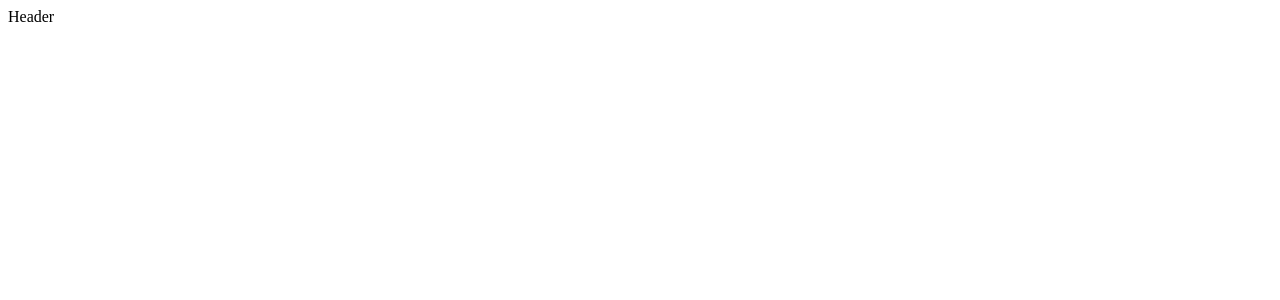
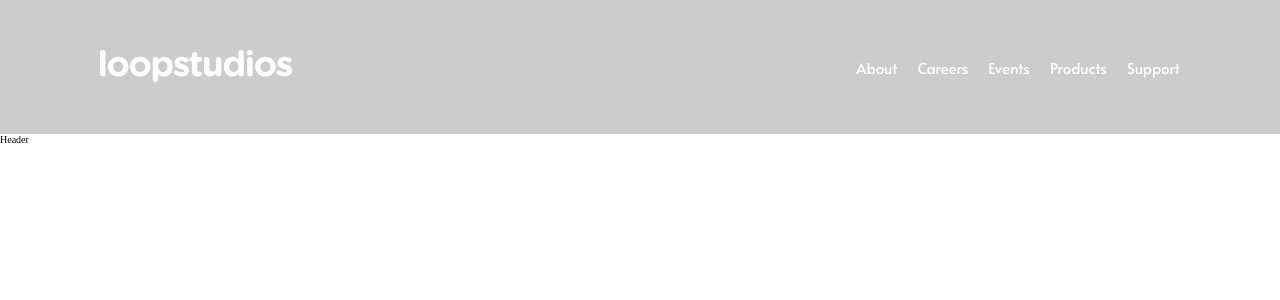
Before and after one commit to musikhood/loopstudios, a React (Create React App) app: page / in a window 1280 px wide. Shown: the top 300 px of the page. Built offline with nearby package versions, Linux system fonts and the light colour scheme.

Commit message:
Add navigation

```diff
--- a/src/components/Navbar.js
+++ b/src/components/Navbar.js
@@ -1,8 +1,75 @@
-import React from "react";
+import React, { useState, useEffect } from "react";
 import "./navbar.scss";
+import logo from "../images/logo.svg";
+import menuOpen from "../images/icon-hamburger.svg";
+import menuClose from "../images/icon-close.svg";
+
+function Nav({ name }) {
+  return (
+    <ul className={name}>
+      <li>
+        <a href="#">About</a>
+      </li>
+      <li>
+        <a href="#">Careers</a>
+      </li>
+      <li>
+        <a href="#">Events</a>
+      </li>
+      <li>
+        <a href="#">Products</a>
+      </li>
+      <li>
+        <a href="#">Support</a>
+      </li>
+    </ul>
+  );
+}
 
 function Navbar() {
-  return <nav>Nav</nav>;
+  const [isOpen, setIsOpen] = useState(false);
+  const [changeColor, setChangeColor] = useState(false);
+  useEffect(() => {
+    let value = isOpen ? "translate(0)" : "translate(-110%)";
+    document.querySelector(".nav__mobile-menu").style.transform = value;
+  }, [isOpen]);
+  window.addEventListener("resize", () => {
+    if (window.innerWidth > 800) {
+      setIsOpen(false);
+    }
+  });
+  window.addEventListener("scroll", () => {
+    if (window.innerWidth > 800) return;
+    if (window.scrollY > 200) {
+      setChangeColor(true);
+    } else {
+      setChangeColor(false);
+    }
+  });
+  return (
+    <nav
+      className="nav"
+      style={
+        changeColor ? { backgroundColor: "#000" } : { backgroundColor: "#ccc" }
+      }
+    >
+      <div className="nav__logo-box">
+        <img src={logo} alt="logo" className="nav__logo" />
+      </div>
+      <Nav name="nav__desktop" />
+      <div className="nav__mobile">
+        <div className="nav__menu-box">
+          <img
+            src={isOpen ? menuClose : menuOpen}
+            alt="menu"
+            className="nav__menu"
+            onClick={() => setIsOpen((prevValue) => !prevValue)}
+          />
+        </div>
+        <Nav name="nav__mobile-menu" />
+      </div>
+    </nav>
+  );
 }
 
 export default Navbar;
--- a/src/components/navbar.scss
+++ b/src/components/navbar.scss
@@ -0,0 +1,105 @@
+.nav {
+  display: flex;
+  justify-content: space-between;
+  align-items: center;
+  padding: 5rem 10rem;
+  transition: background-color 0.2s;
+  @media screen and (max-width: 800px) {
+    padding: 5rem;
+    position: fixed;
+    top: 0;
+    left: 0;
+    right: 0;
+  }
+  &__logo,
+  &__menu {
+    position: relative;
+    z-index: 100;
+  }
+  &__menu {
+    cursor: pointer;
+  }
+  &__desktop {
+    list-style: none;
+    display: flex;
+    gap: 2rem;
+    @media screen and (max-width: 800px) {
+      display: none;
+    }
+    li > a {
+      position: relative;
+      font-size: 1.5rem;
+      font-family: var(--secondary-font);
+      text-decoration: none;
+      color: var(--white);
+      padding: 1rem 0;
+      &::after {
+        content: "";
+        display: block;
+        position: absolute;
+        bottom: 0;
+        left: 50%;
+        width: 0;
+        height: 3px;
+        transform: translateX(-50%);
+        background-color: currentColor;
+        transition: width 0.2s;
+      }
+      &:hover::after {
+        width: 50%;
+      }
+    }
+  }
+  &__mobile {
+    display: none;
+    @media screen and (max-width: 800px) {
+      display: block;
+    }
+  }
+  &__mobile-menu {
+    list-style: none;
+    display: flex;
+    flex-direction: column;
+    justify-content: center;
+    gap: 3rem;
+    position: fixed;
+    top: 0;
+    left: 0;
+    height: 100vh;
+    min-height: 600px;
+    width: 100%;
+    background-color: var(--black);
+    transform: translateX(-110%);
+    transition: 0.5s;
+
+    li a {
+      margin-left: 5rem;
+      font-size: 3.5rem;
+      font-family: var(--default-font);
+      color: var(--white);
+      text-decoration: none;
+      text-transform: uppercase;
+      position: relative;
+      z-index: 200;
+      transition: all 0.2s;
+      &::after {
+        content: "";
+        position: absolute;
+        z-index: -1;
+        left: 0;
+        bottom: 0;
+        transform: translateY(-3px);
+        width: 100%;
+        height: 0;
+        background-color: var(--white);
+        transition: all 0.2s;
+      }
+      &:hover {
+        color: var(--black);
+        &::after {
+          height: 100%;
+        }
+      }
+    }
+  }
+}
--- a/src/containers/Header.js
+++ b/src/containers/Header.js
@@ -1,7 +1,13 @@
 import React from "react";
+import Navbar from "../components/Navbar";
 import "./header.scss";
 function Header() {
-  return <header>Header</header>;
+  return (
+    <header>
+      <Navbar />
+      Header
+    </header>
+  );
 }
 
 export default Header;
--- a/src/index.js
+++ b/src/index.js
@@ -1,6 +1,6 @@
 import React from "react";
 import ReactDOM from "react-dom";
-
+import "./index.scss";
 import App from "./App";
 
 ReactDOM.render(<App />, document.getElementById("root"));
--- a/src/index.scss
+++ b/src/index.scss
@@ -8,6 +8,15 @@ $very-dark-gray: #696969;
 //FONT FAMILY
 $default-font: "Josefin Sans";
 $secondary-font: "Alata";
+:root {
+  --white: #{$white};
+  --black: #{$black};
+  --dark-grey: #{$dark-gray};
+  --very-dark-grey: #{$very-dark-gray};
+
+  --default-font: #{$default-font};
+  --secondary-font: #{$secondary-font};
+}
 
 *,
 *::after,
@@ -21,3 +30,7 @@ html {
   box-sizing: border-box;
   font-size: 62.5%;
 }
+
+body {
+  height: 200vh;
+}
```
